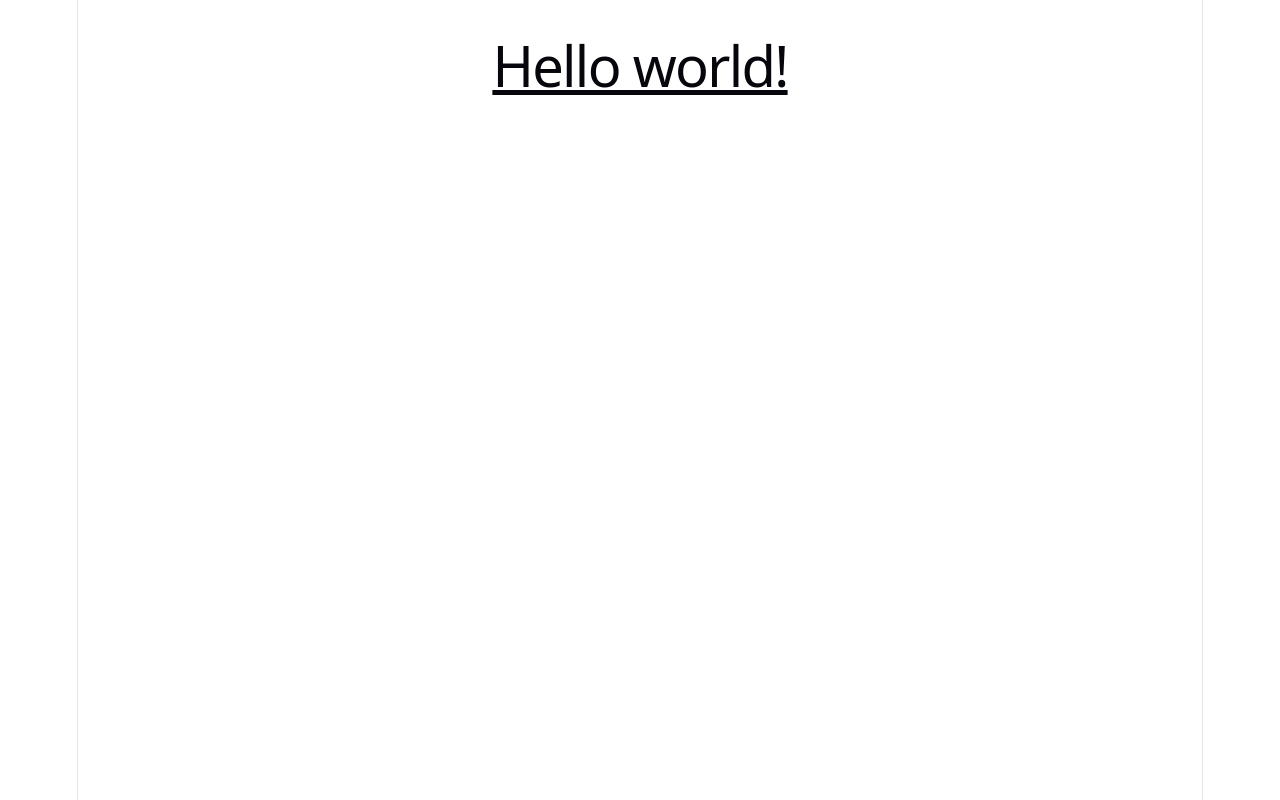
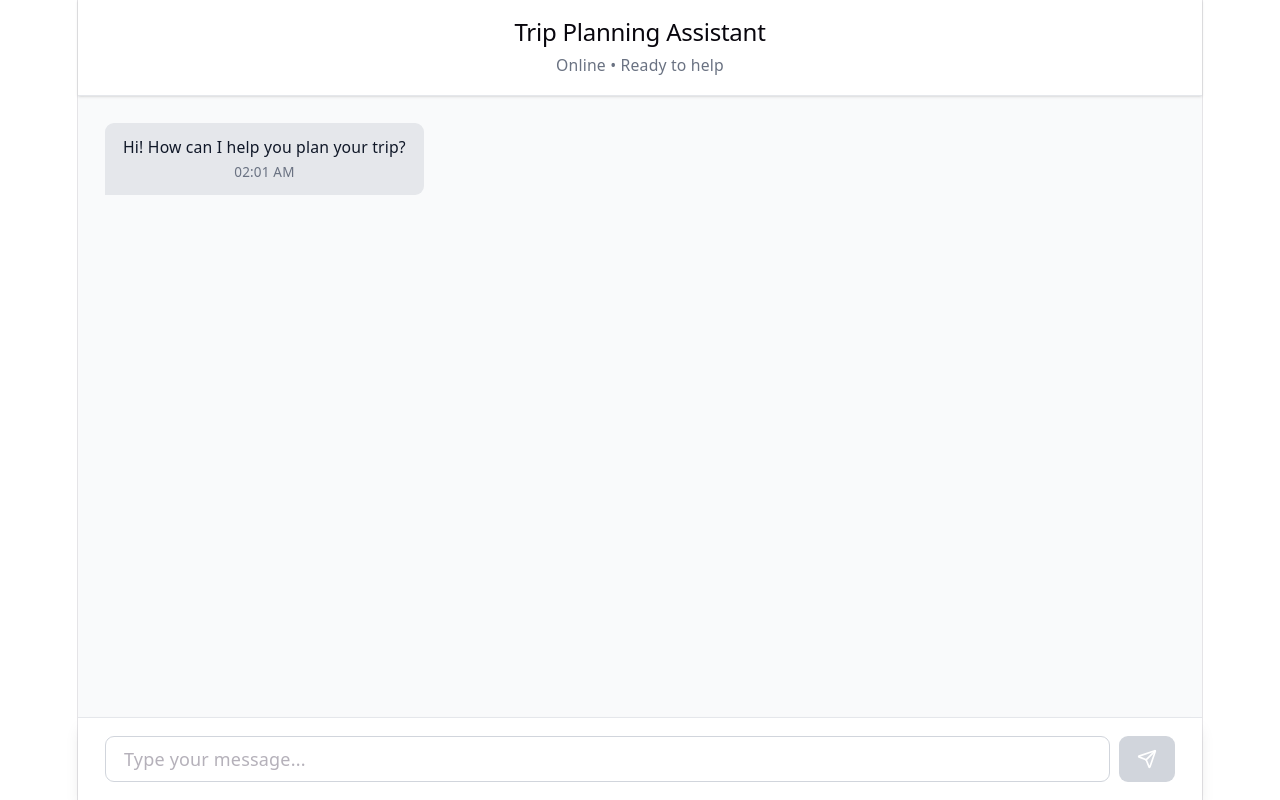
Before and after one commit to Amanmeena0/Next-Trip, a React (Vite) app in the folder my-project/: page / in a window 1280 px wide. Built offline with nearby package versions, Linux system fonts and the light colour scheme.

Commit message:
Add ChatWindow component and integrate lucide-react for messaging interface

```diff
--- a/my-project/package.json
+++ b/my-project/package.json
@@ -11,6 +11,7 @@
   },
   "dependencies": {
     "@tailwindcss/vite": "^4.2.2",
+    "lucide-react": "^1.8.0",
     "react": "^19.2.4",
     "react-dom": "^19.2.4",
     "tailwindcss": "^4.2.2"
--- a/my-project/src/App.tsx
+++ b/my-project/src/App.tsx
@@ -1,14 +1,10 @@
+
+import { ChatWindow } from './components/ChatWindow';
 
 function App() {
-
-
   return (
-    <>
-      <h1 className="text-3xl font-bold underline">
-        Hello world!
-      </h1>
-    </>
-  )
+    <ChatWindow />
+  );
 }
 
-export default App
+export default App;
--- /dev/null
+++ b/my-project/src/components/ChatWindow.tsx
@@ -0,0 +1,131 @@
+import React, { useState } from 'react';
+import { Send } from 'lucide-react';
+
+interface Message {
+  id: string;
+  text: string;
+  sender: 'user' | 'bot';
+  timestamp: Date;
+}
+
+export const ChatWindow: React.FC = () => {
+  const [messages, setMessages] = useState<Message[]>([
+    {
+      id: '1',
+      text: 'Hi! How can I help you plan your trip?',
+      sender: 'bot',
+      timestamp: new Date(),
+    },
+  ]);
+  const [input, setInput] = useState('');
+  const [isLoading, setIsLoading] = useState(false);
+
+  const handleSendMessage = () => {
+    if (!input.trim()) return;
+
+    // Add user message
+    const userMessage: Message = {
+      id: Date.now().toString(),
+      text: input,
+      sender: 'user',
+      timestamp: new Date(),
+    };
+
+    setMessages((prev) => [...prev, userMessage]);
+    setInput('');
+    setIsLoading(true);
+
+    // Simulate bot response
+    setTimeout(() => {
+      const botMessage: Message = {
+        id: (Date.now() + 1).toString(),
+        text: "That's a great question! I'd be happy to help you with that.",
+        sender: 'bot',
+        timestamp: new Date(),
+      };
+      setMessages((prev) => [...prev, botMessage]);
+      setIsLoading(false);
+    }, 500);
+  };
+
+  const handleKeyPress = (e: React.KeyboardEvent) => {
+    if (e.key === 'Enter' && !e.shiftKey) {
+      e.preventDefault();
+      handleSendMessage();
+    }
+  };
+
+  return (
+    <div className="flex flex-col h-screen bg-gray-50">
+      {/* Header */}
+      <div className="bg-white border-b border-gray-200 px-6 py-4 shadow-sm">
+        <h2 className="text-xl font-semibold text-gray-900">Trip Planning Assistant</h2>
+        <p className="text-sm text-gray-500">Online • Ready to help</p>
+      </div>
+
+      {/* Messages Container */}
+      <div className="flex-1 overflow-y-auto p-6 space-y-4">
+        {messages.map((message) => (
+          <div
+            key={message.id}
+            className={`flex ${message.sender === 'user' ? 'justify-end' : 'justify-start'}`}
+          >
+            <div
+              className={`max-w-xs lg:max-w-md xl:max-w-lg px-4 py-3 rounded-lg ${
+                message.sender === 'user'
+                  ? 'bg-blue-500 text-white rounded-br-none'
+                  : 'bg-gray-200 text-gray-900 rounded-bl-none'
+              }`}
+            >
+              <p className="text-sm">{message.text}</p>
+              <span
+                className={`text-xs mt-1 block ${
+                  message.sender === 'user' ? 'text-blue-100' : 'text-gray-500'
+                }`}
+              >
+                {message.timestamp.toLocaleTimeString([], {
+                  hour: '2-digit',
+                  minute: '2-digit',
+                })}
+              </span>
+            </div>
+          </div>
+        ))}
+
+        {isLoading && (
+          <div className="flex justify-start">
+            <div className="bg-gray-200 text-gray-900 px-4 py-3 rounded-lg rounded-bl-none">
+              <div className="flex space-x-2">
+                <div className="w-2 h-2 bg-gray-500 rounded-full animate-bounce"></div>
+                <div className="w-2 h-2 bg-gray-500 rounded-full animate-bounce delay-100"></div>
+                <div className="w-2 h-2 bg-gray-500 rounded-full animate-bounce delay-200"></div>
+              </div>
+            </div>
+          </div>
+        )}
+      </div>
+
+      {/* Input Area */}
+      <div className="bg-white border-t border-gray-200 px-6 py-4 shadow-lg">
+        <div className="flex gap-2">
+          <input
+            type="text"
+            value={input}
+            onChange={(e) => setInput(e.target.value)}
+            onKeyPress={handleKeyPress}
+            placeholder="Type your message..."
+            disabled={isLoading}
+            className="flex-1 px-4 py-2 border border-gray-300 rounded-lg focus:outline-none focus:ring-2 focus:ring-blue-500 disabled:bg-gray-100"
+          />
+          <button
+            onClick={handleSendMessage}
+            disabled={!input.trim() || isLoading}
+            className="bg-blue-500 hover:bg-blue-600 disabled:bg-gray-300 text-white px-4 py-2 rounded-lg transition-colors flex items-center gap-2"
+          >
+            <Send size={20} />
+          </button>
+        </div>
+      </div>
+    </div>
+  );
+};
```
Also changed, not shown: 1 other file (tests, documents, lock files or other folders).
